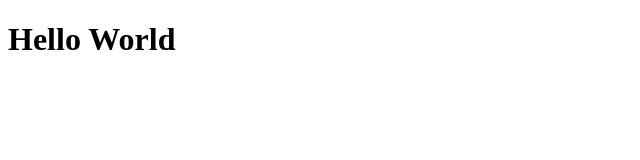
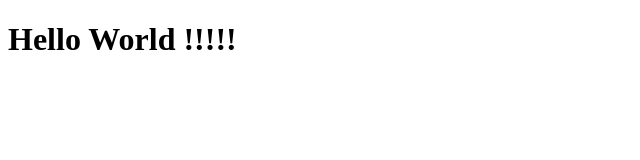
Before and after one commit to potter-gold/FirstGithub, a plain HTML site: page index.html in a window 1280 px wide. Shown: the full height of the page, 0-640 px from the left. Drawn offline with Linux system fonts and the light colour scheme.

Commit message:
feat:update the index.html

```diff
--- a/index.html
+++ b/index.html
@@ -1,6 +1,6 @@
 <!DOCTYPE html>
 
 <h1>
-    Hello World
+    Hello World !!!!!
 </h2>
 </html>
```
